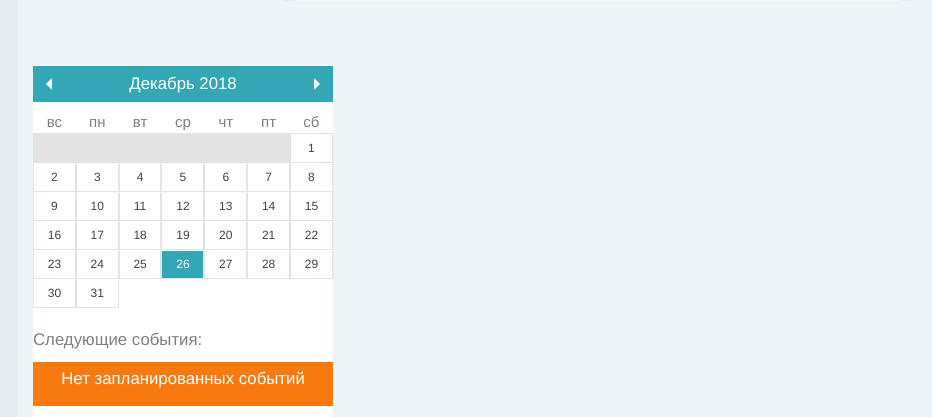
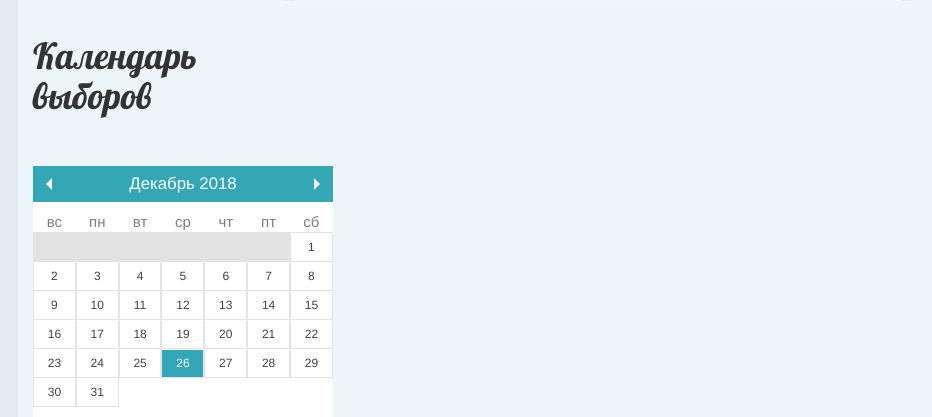
Before and after one commit to mrfors/my-first-blog, a Django app: page / in a window 1280 px wide. Shown: the part 1019-1436 px from the top of the page, without its empty margins (97-1029 px from the left). Run offline with Django 3.2, Linux system fonts and the light colour scheme; data that the repository does not hold is empty; some libraries are stand-ins or nearby versions.

Commit message:
add calendar

```diff
--- a/blog/templates/blog/base.html
+++ b/blog/templates/blog/base.html
@@ -146,6 +146,7 @@
 			<aside class="right_block col-xs-3">
         				<nav class="border_bg">
                       <!--Календарь-->
+                      <h1>Календарь выборов</h1>
                       <div id="eventCalendar" style="width: 300px; margin: 50px auto;"></div>
                       <script src="http://code.jquery.com/jquery.min.js"></script>
                     	<script src="{% static 'js/moment.js'%}"></script>
```
Also changed, not shown: blog/static/css/eventCalendar.css (line endings or trailing spaces), blog/static/css/eventCalendar_theme_responsive.css (line endings or trailing spaces).
